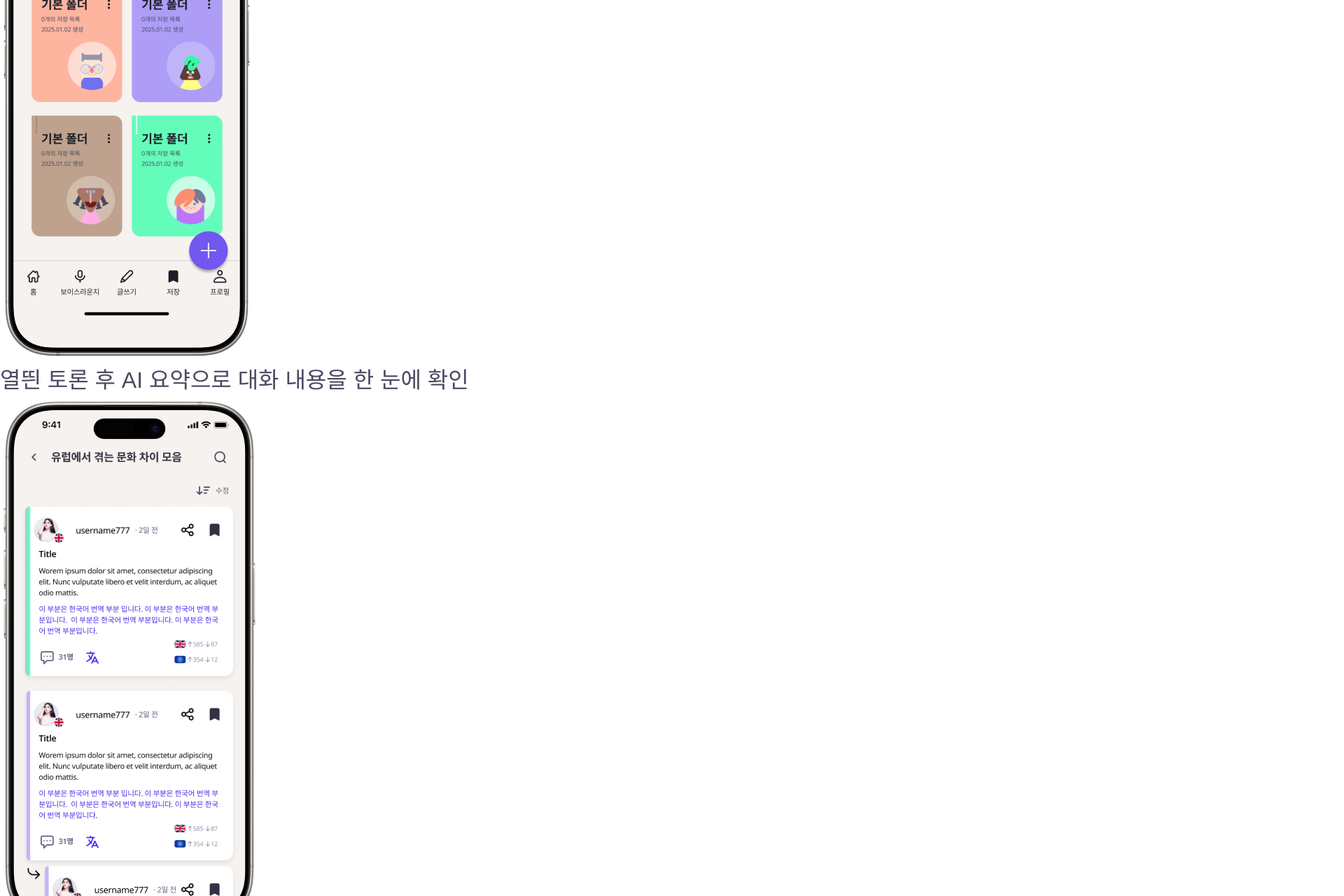
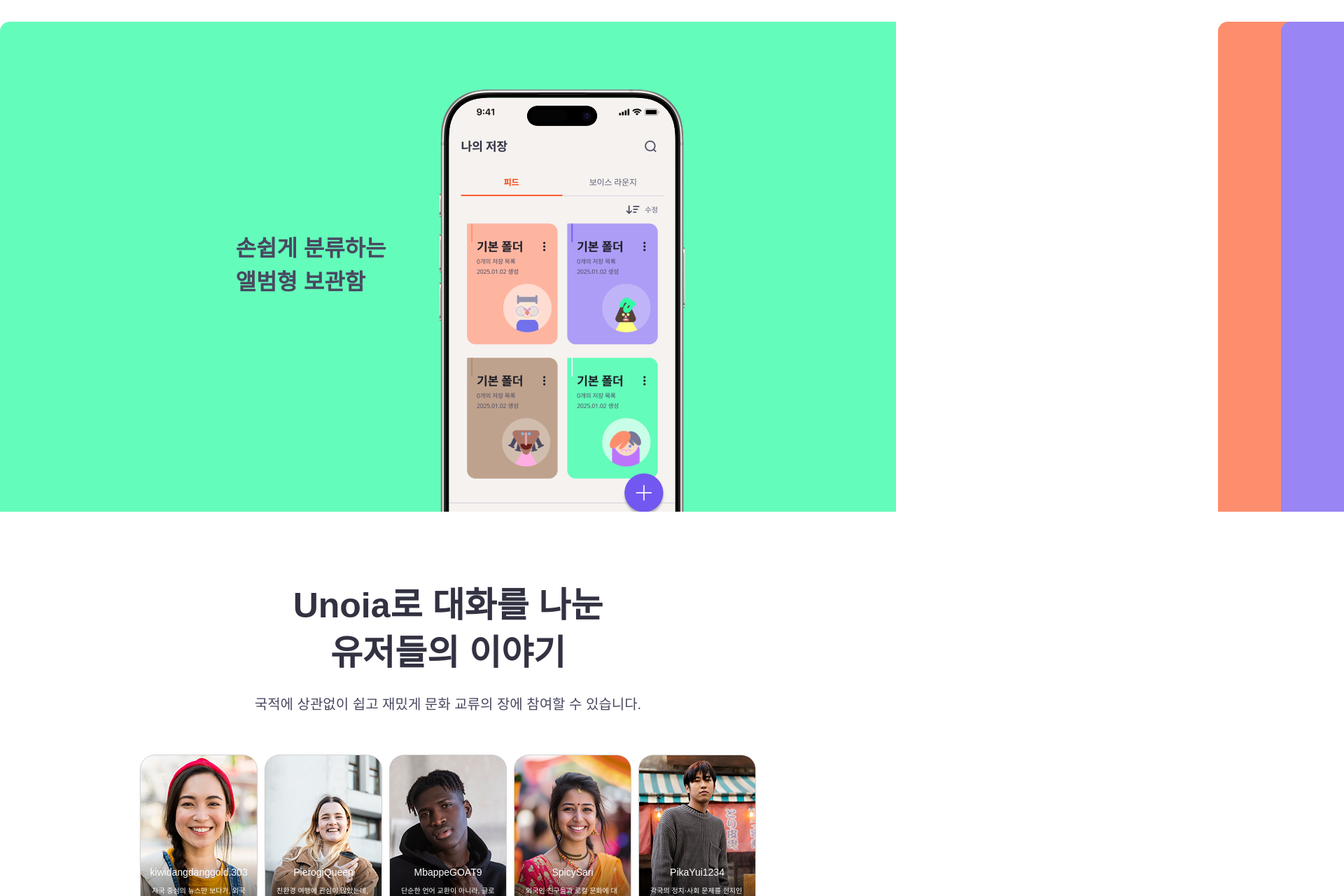
Before and after one commit to hyun2e/unoia-landing, a React (Vite) app: page / in a window 1280 px wide. Shown: the part 10720-12000 px from the top of the page at 70% size, 1920 px wide, since content can reach past the window. Built offline with nearby package versions, Linux system fonts and the light colour scheme; a web font is replaced by a local one.

Commit message:
섹션 8, 9, 10 완료
- 섹션 8 추가 작업 필요

```diff
--- a/src/components/Button.jsx
+++ b/src/components/Button.jsx
@@ -5,7 +5,7 @@
 // BlackButton 스타일 정의
 const BlackButton = styled.a`
   display: inline-block;
-  padding: 28px 60px;
+  padding: 28px 44px;
   font-family: ${({ theme }) => theme.fonts.default};
   font-size: ${({ theme }) => theme.fontSizes.title2};
   font-weight: ${({ theme }) => theme.fontWeights.semibold};
--- /dev/null
+++ b/src/components/Headline.jsx
@@ -0,0 +1,33 @@
+import React from 'react';
+import styled from "styled-components";
+
+// 섹션 헤드라인이 반복되서 컴포넌트를 만들어봤습니다.
+// 근데 직접 설정하는게 더 쉬울 것 같기도 해서 같이 이야기 나눠보면 좋겠습니다!
+const HeadingWrapper = styled.div`
+    margin-top: 100px;
+
+    h2 {
+        margin: auto;
+        width: ${({ $title_width }) => $title_width};
+        text-align: center;
+    }
+
+    p {
+        margin: auto;
+        margin-top: 24px;
+        margin-bottom: 52px;
+        width: ${({ $description_width }) => $description_width};
+        text-align: center;
+    }
+`;
+
+const Headline = ({ title, title_width, description, description_width }) => {
+  return (
+    <HeadingWrapper $title_width = {title_width} $description_width = {description_width}>
+        <h2>{title}</h2>
+        <p>{description}</p>
+    </HeadingWrapper>
+  )
+}
+
+export default Headline
--- a/src/components/Reviewcard.jsx
+++ b/src/components/Reviewcard.jsx
@@ -2,7 +2,34 @@
 import styled from "styled-components";
 
 const CardWapper = styled.div`
-  background-image: url(${({ src }) => src});
+  width: 166px;
+  height: 248px;
+  margin: 6px 0px;
+  border-radius: 20px;
+
+  display: flex;
+  flex-direction: column;
+  justify-content: end;
+  align-items: center;
+
+  background: linear-gradient(180deg, rgba(0, 0, 0, 0.00) 59.67%, rgba(0, 0, 0, 0.80) 100%), url(${({ src }) => src}) lightgray 50%;
+  box-shadow: 0px 0px 0px 0.667px rgba(0, 0, 0, 0.20), 0px 0px 1.334px 0px rgba(0, 0, 0, 0.08), 0px 1.334px 4.002px 0px rgba(0, 0, 0, 0.10);
+
+  h4 {
+    font-size: ${({ theme }) => theme.fontSizes.body2};
+    line-height: ${({ theme }) => theme.lineHeights.body2};
+    font-weight: ${({ theme }) => theme.fontWeights.medium};
+    color: white;
+  }
+
+  p {
+    font-size: ${({ theme }) => theme.fontSizes.body3};
+    line-height: ${({ theme }) => theme.lineHeights.body3};
+    font-weight: ${({ theme }) => theme.fontWeights.regular};
+    color: white;
+
+    margin: 8px 16px 14px 16px;
+  }
 `;
 
 const Reviewcard = ({ nickname, content, src }) => {
--- a/src/components/Section08.jsx
+++ b/src/components/Section08.jsx
@@ -1,4 +1,6 @@
 import React from 'react'
+import Headline from './Headline';
+import styled from 'styled-components';
 
 const saveFunctionInfo = [
   {title: "손쉽게 분류하는 앨범형 보관함", src: "src/assets/images/S08_Mock_up03.png"},
@@ -6,28 +8,74 @@
   {title: "다른사람의 피드도, 내가 쓴 피드도 저장", src: "src/assets/images/S08_Mock_up05.png"},
 ];
 
+const SideSlide = styled.div`
+  background-color: ${({ theme }) => theme.colors.mint300};
+  border-radius: 14px 0px 0px 0px;
+
+  display: flex;
+  flex-direction: row;
+  justify-content: center;
+  gap: 70px;
+
+  position: relative;
+
+  h3 {
+    margin: 300px 0px 300px 40px;
+    width: 215px;
+    font-weight: ${({ theme }) => theme.fontWeights.semibold};
+  }
+`;
+
+const ImageWrapper = styled.div`
+  margin-top: 90px;
+  width: 362px;
+  height: 610px;
+  overflow: hidden;
+
+  img {
+    width: 100%;
+    height: 100%;
+    object-fit: cover;
+    object-position: top;
+  }
+`;
+
+const RightElements = styled.div`
+  background-color: ${({ theme }) => theme.colors.coral200};
+  border-radius: 14px 0px 0px 0px;
+  width: 180px;
+  height: 100%;
+  position: absolute;
+  left: 1740px;
+
+  div {
+    background-color: ${({ theme }) => theme.colors.purple200};
+    border-radius: 14px 0px 0px 0px;
+    width: 90px;
+    height: 100%;
+    margin-left: auto;
+  }
+`;
+
 const Section08 = () => {
   return (
     <div>
-      {/* Title & Description */}
+      <Headline
+        title="내가 만난 세계, 보관함에 저장!"
+        title_width="330px"
+        description="전 세계 친구들과 대화하는 경험을 요약하고 저장해 언제든 꺼내보세요."
+        description_width="296px" />
       <div>
-        <h2>내가 만난 세계, 보관함에 저장</h2>
-        <p>전 세계 친구들과 대화하는 경험을 요약하고 저장해 언제든 꺼내보세요.</p>
-      </div>
-      {/* Slide Container */}
-      <div>
-        <div>
+        <SideSlide>
           <h3>손쉽게 분류하는 앨범형 보관함</h3>
-          <img src = "src/assets/images/S08_Mock_up03.png" />
-        </div>
-        <div>
-          <h3>열띈 토론 후 AI 요약으로 대화 내용을 한 눈에 확인</h3>
-          <img src = "src/assets/images/S08_Mock_up04.png" />
-        </div>
-        <div>
-          <h3>다른사람의 피드도, 내가 쓴 피드도 저장</h3>
-          <img src = "src/assets/images/S08_Mock_up05.png" />
-        </div>
+          <ImageWrapper>
+            <img src = "src/assets/images/S08_Mock_up03.png" />
+          </ImageWrapper>
+          <RightElements>
+            <div />
+          </RightElements>
+        </SideSlide>
+
       </div>
     </div>
   )
--- a/src/components/Section09.jsx
+++ b/src/components/Section09.jsx
@@ -1,5 +1,39 @@
 import React from "react";
 import Reviewcard from "./Reviewcard";
+import styled from "styled-components";
+import Headline from "./Headline";
+
+const ReviewCardContainer = styled.div`
+margin: auto;
+`;
+
+const RowContainer = styled.div`
+  display: flex;
+  flex-direction: row;
+  gap: 12px;
+  justify-content: center;
+`;
+
+const AwardWrapper = styled.div`
+  width: 800px;
+  margin: 80px auto;
+
+  p {
+    text-align: center;
+    margin-bottom: 40px;
+  }
+`;
+
+const AwardImageContainer = styled.div`
+  width: 800px;
+  display: flex;
+  flex-direction: row;
+  justify-content: center;
+
+  img {
+    margin: 0px 54px;
+  }
+`;
 
 const Section09 = () => {
   const reviewInfoTop = [
@@ -40,50 +74,44 @@
       nickname: "kiwidangdanggold.303",
       content:
         "자국 중심의 뉴스만 보다가, 외국 친구들과 이야기하면서 다양한 시각을 접했어요!",
-      src: "src/assets/images/S09_img01.png",
+      src: "src/assets/images/S09_img06.png",
     },
     {
       nickname: "PierogiQueen",
       content:
         "친환경 여행에 관심이 많았는데, 유노이아에서 로컬 친구들이 직접 계획을 추천해줘서 좋았어요.",
-      src: "src/assets/images/S09_img02.png",
+      src: "src/assets/images/S09_img07.png",
     },
     {
       nickname: "MbappeGOAT9",
       content:
         "단순한 언어 교환이 아니라, 글로벌한 밈과 트렌드를 공유할 수 있어서 더 재밌어요.",
-      src: "src/assets/images/S09_img03.png",
+      src: "src/assets/images/S09_img08.png",
     },
     {
       nickname: "SpicySari",
       content:
         "외국인 친구들과 로컬 문화에 대해 대화를 나눠볼 수 있어서 신기했어요!",
-      src: "src/assets/images/S09_img04.png",
+      src: "src/assets/images/S09_img09.png",
     },
     {
       nickname: "PikaYui1234",
       content:
         "각국의 정치·사회 문제를 현지인 시각에서 듣다 보니, 미디어와 달라서 흥미로웠어요.",
-      src: "src/assets/images/S09_img05.png",
+      src: "src/assets/images/S09_img10.png",
     },
   ];
 
   return (
-    <div>
-      {/* Title & Description */}
-      <div>
-        <h2>Unoia로 대화를 나눈 유저들의 이야기</h2>
-        <p>국적에 상관없이 쉽고 재밌게 문화 교류의 장에 참여할 수 있습니다.</p>
-      </div>
-      {/* Reviewcard Container */}
-      <div>
-        {/* row1 */}
-        <div>
-          {/* <Reviewcard></Reviewcard>
-          <Reviewcard></Reviewcard>
-          <Reviewcard></Reviewcard>
-          <Reviewcard></Reviewcard>
-          <Reviewcard></Reviewcard> */}
+    <>
+      <Headline
+        title="Unoia로 대화를 나눈 유저들의 이야기"
+        title_width="460px"
+        description="국적에 상관없이 쉽고 재밌게 문화 교류의 장에 참여할 수 있습니다."
+        description_width="560px"
+      />
+      <ReviewCardContainer>
+        <RowContainer>
           {reviewInfoTop.map((review, index) => (
             <Reviewcard
               key={index}
@@ -92,26 +120,27 @@
               src={review.src}
             />
           ))}
-        </div>
-        {/* row2 */}
-        {/* <div>
-          <Reviewcard></Reviewcard>
-          <Reviewcard></Reviewcard>
-          <Reviewcard></Reviewcard>
-          <Reviewcard></Reviewcard>
-          <Reviewcard></Reviewcard>
-        </div> */}
-      </div>
-      {/* Bottom Prize Info */}
-      <div>
+        </RowContainer>
+        <RowContainer>
+          {reviewInfoBottom.map((review, index) => (
+            <Reviewcard
+              key={index}
+              nickname={review.nickname}
+              content={review.content}
+              src={review.src}
+            />
+          ))}
+        </RowContainer>
+      </ReviewCardContainer>
+      <AwardWrapper>
         <p>unoia는 어워드를 수상하고 싶습니다</p>
-        <div>
+        <AwardImageContainer>
           <img src="src/assets/images/S09_Prize_left.png" />
           <img src="src/assets/images/S09_Prize_right.png" />
-        </div>
-      </div>
-    </div>
+        </AwardImageContainer>
+      </AwardWrapper>
+    </>
   );
 };
-//글로벌스타일즈에 폰트 넣기
+
 export default Section09;
--- a/src/components/Section10.jsx
+++ b/src/components/Section10.jsx
@@ -1,12 +1,34 @@
 import React from 'react'
 import Button from './Button'
+import styled from 'styled-components'
+
+const StyledSection10 = styled.div`
+  background-color: ${({ theme }) => theme.colors.coral300};
+  display: flex;
+  justify-content: center;
+`;
+
+const SectionWrapper = styled.div`
+  width: 800px;
+  display: flex;
+  flex-direction: row;
+  justify-content: space-between;
+  align-items: center;
+  padding: 80px 0px;
+
+  h3 {
+    color: white;
+  }
+`;
 
 const Section10 = () => {
   return (
-    <div>
-      <h3>언어의 장벽을 넘어 글로벌한 문화를 경험하세요!</h3>
-      <Button type="black-btn">프로토타입 체험하러 가기</Button>
-    </div>
+    <StyledSection10>
+      <SectionWrapper>
+        <h3>언어의 장벽을 넘어<br/>글로벌한 문화를 경험하세요!</h3>
+        <Button type="black-btn">프로토타입 체험하러 가기</Button>
+      </SectionWrapper>
+    </StyledSection10>
   )
 }
 
```
